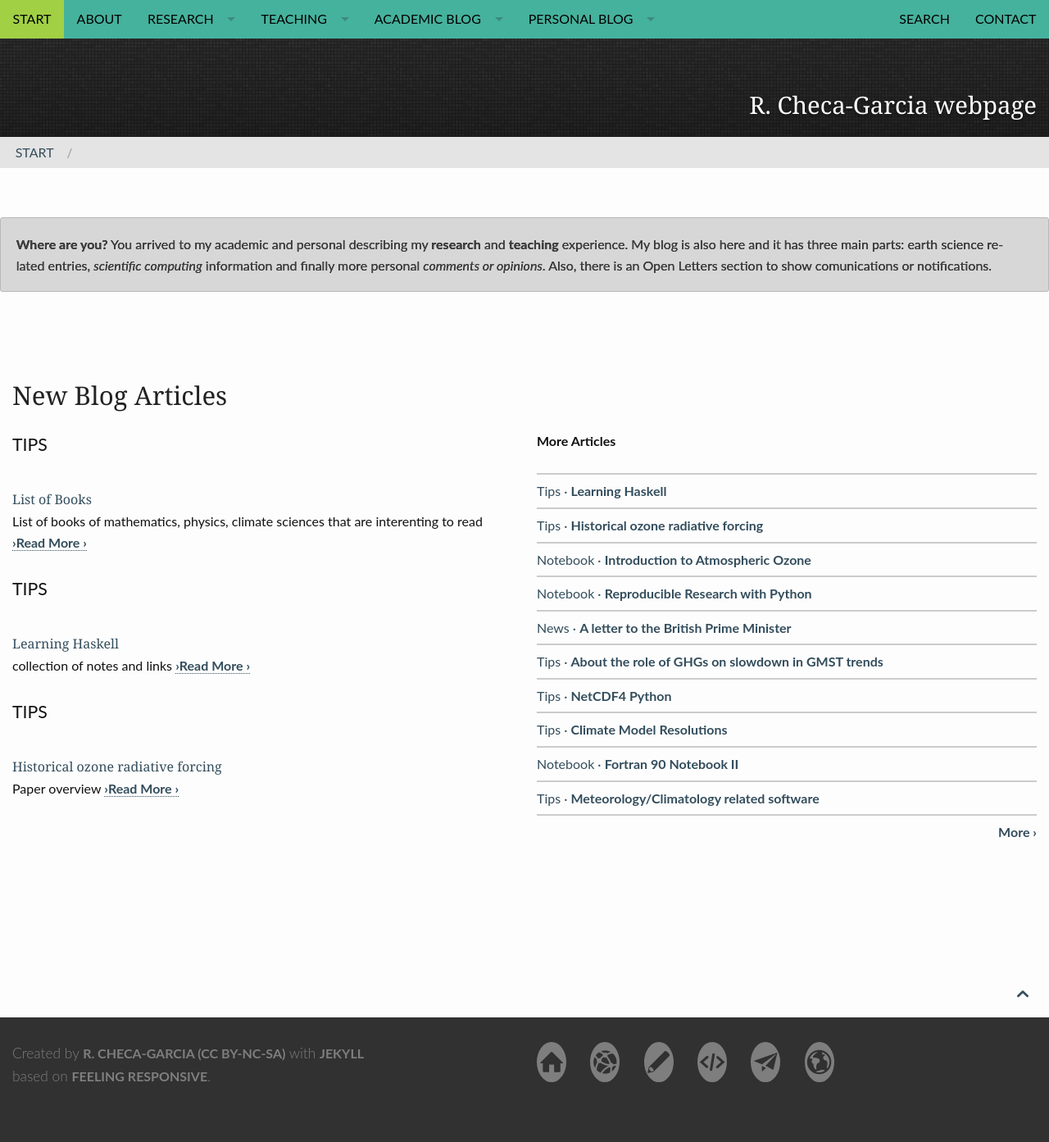
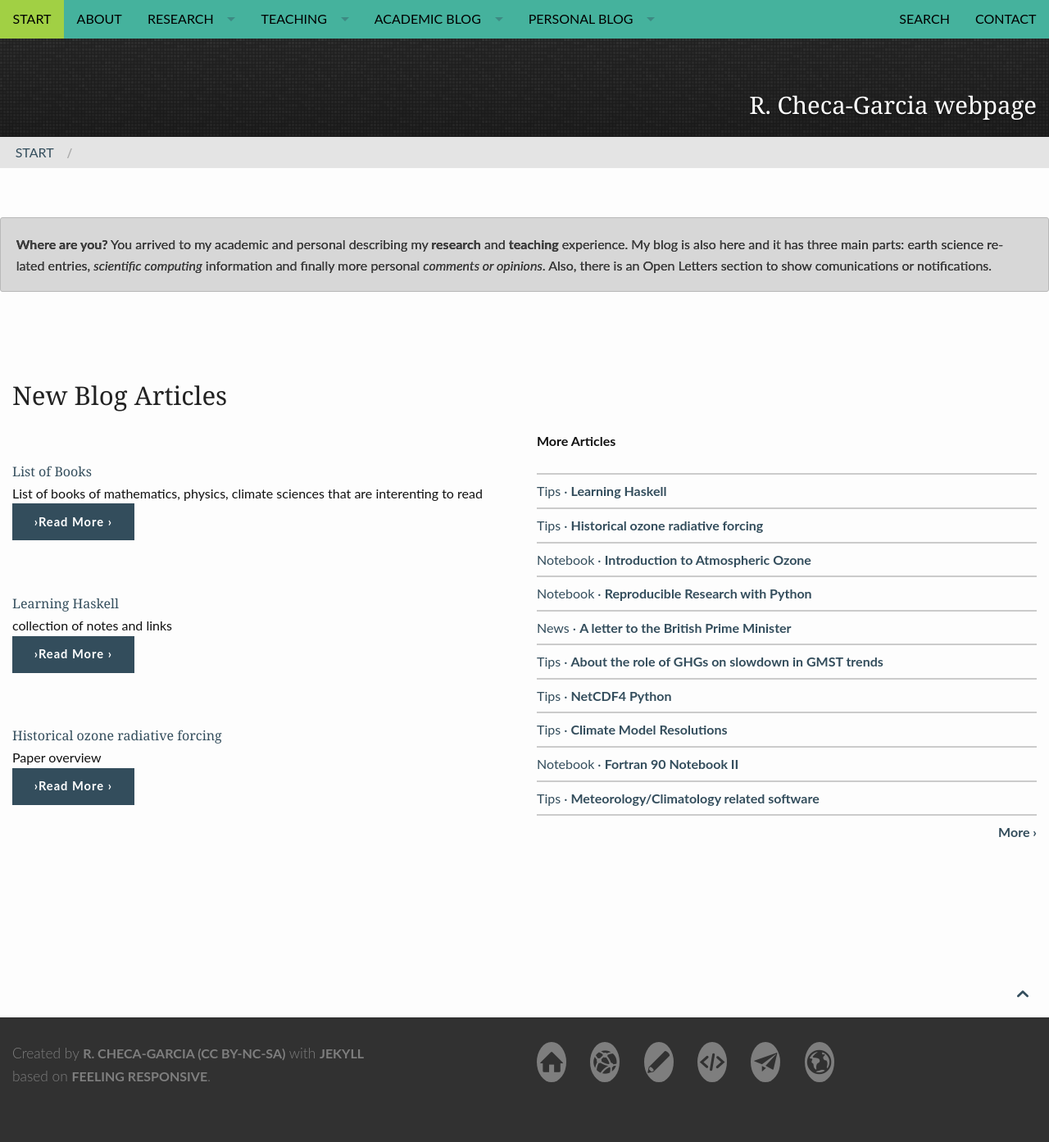
Before and after one commit to RCHG/rchg.github.io, a Jekyll site: the page built from pages/pages-root-folder/index.md, in a window 1280 px wide. Shown: the whole page at 82% size. Built offline with Jekyll 4.4.1, drawn with Linux system fonts in a browser that asks for light colours; nearby versions of some CDN libraries; comment, search, counter and statistics services are not loaded.

Commit message:
Update frontpage.html

```diff
--- a/_layouts/frontpage.html
+++ b/_layouts/frontpage.html
@@ -60,11 +60,11 @@
     <div class="row">
         <div class="medium-6 columns">
             {% for post in site.posts limit:3 %}
-            {% if post.subheadline %}<p class="subheadline">{{ post.subheadline }}</p>{% endif %}
+            <!-- {% if post.subheadline %}<p class="subheadline">{{ post.subheadline }}</p>{% endif %} -->
             <h3><a href="{{ site.url }}{{ site.baseurl }}{{ post.url }}">{{ post.title }}</a></h3>
             <p>
                 {% if post.meta_description %}{{ post.meta_description | strip_html | escape }}{% else post.teaser %}{{ post.teaser | strip_html | escape }}{% endif %}
-                <a href="{{ site.url }}{{ site.baseurl }}{{ post.url }}" title="Read {{ post.title escape_once }}"><strong>{{ site.data.language.read_more }}</strong></a>
+                <br/> <a class="button tiny info" href="{{ site.url }}{{ site.baseurl }}{{ post.url }}" title="Read {{ post.title escape_once }}"><strong>{{ site.data.language.read_more }}</strong></a>
             </p>
             {% endfor %}
         </div><!-- /.medium-5.columns -->
```
